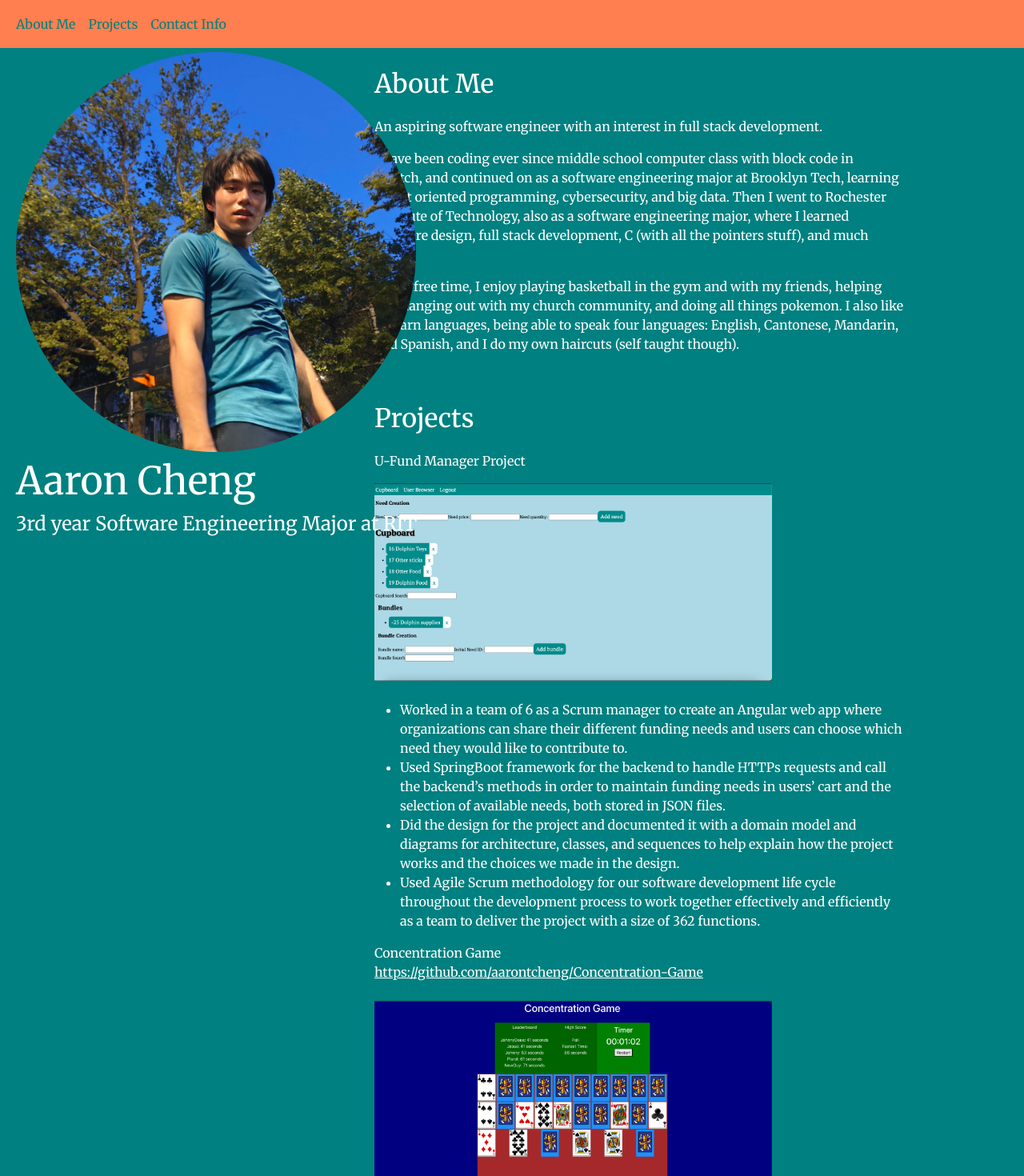
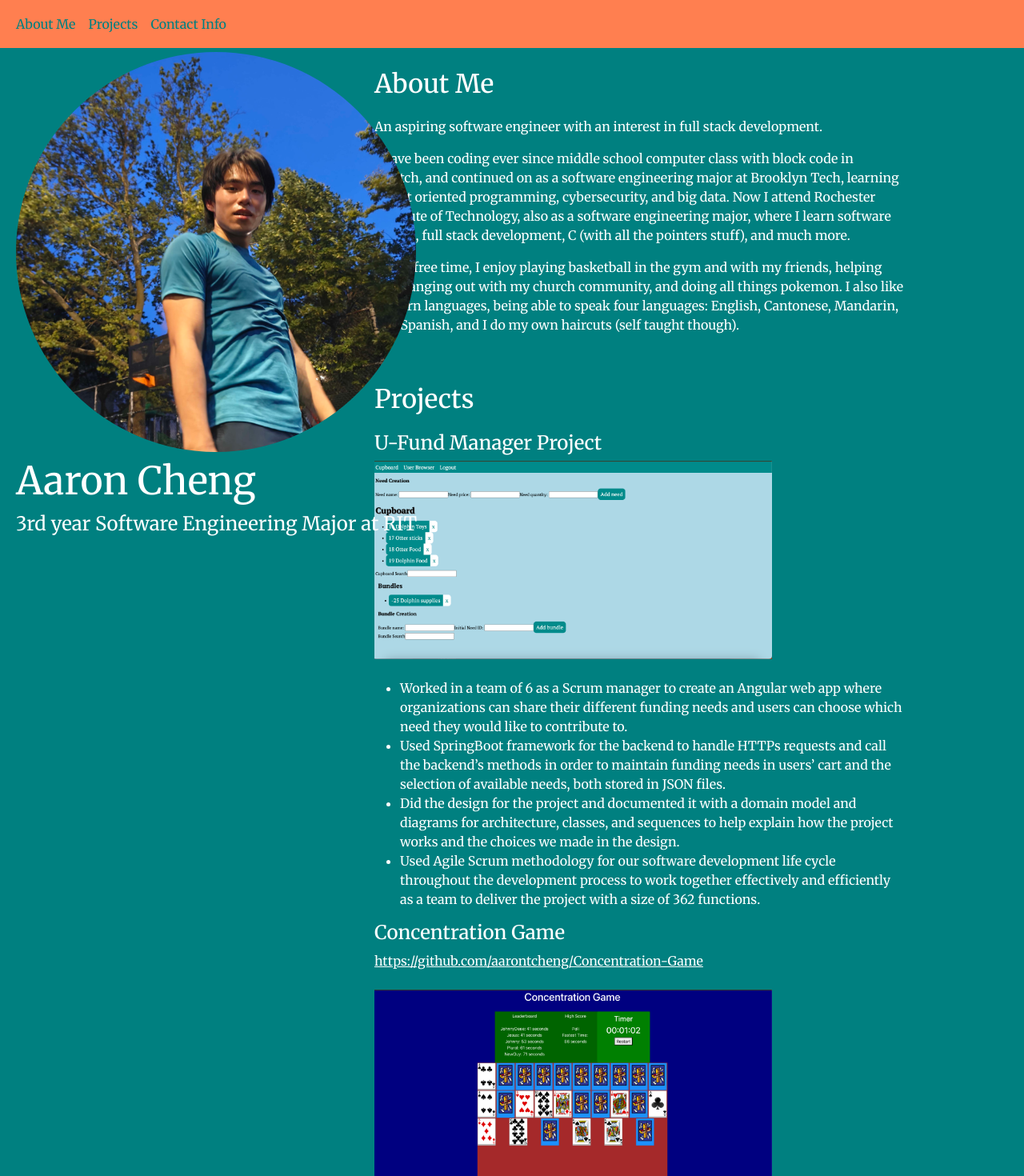
Before and after one commit to aarontcheng/portfolio, a React (Vite) app in the folder portfolio-app/: page / in a window 1280 px wide. Shown: the top 1470 px of the page at 80% size. Built offline with nearby package versions, Linux system fonts and the light colour scheme; a web font is replaced by a local one.

Commit message:
added email

```diff
--- a/portfolio-app/index.html
+++ b/portfolio-app/index.html
@@ -8,7 +8,7 @@
     <link rel="preconnect" href="https://fonts.googleapis.com">
     <link rel="preconnect" href="https://fonts.gstatic.com" crossorigin>
     <link href="https://fonts.googleapis.com/css2?family=Google+Sans+Code:ital,wght@0,300..800;1,300..800&family=Merriweather:ital,opsz,wght@0,18..144,300..900;1,18..144,300..900&display=swap" rel="stylesheet">
-    <title>Vite + React</title>
+    <title>Aaron Cheng</title>
   </head>
   <body>
     <div id="root"></div>
--- a/portfolio-app/package.json
+++ b/portfolio-app/package.json
@@ -2,12 +2,15 @@
   "name": "portfolio-app",
   "private": true,
   "version": "0.0.0",
+  "homepage": "https://gitname.github.io/react-gh-pages",
   "type": "module",
   "scripts": {
     "dev": "vite --open",
     "build": "vite build --base=./ ",
     "lint": "eslint .",
-    "preview": "vite preview"
+    "preview": "vite preview",
+    "predeploy": "npm run build",
+    "deploy": "gh-pages -d build"
   },
   "dependencies": {
     "ajv": "^8.17.1",
@@ -28,6 +31,7 @@
     "eslint": "^9.25.0",
     "eslint-plugin-react-hooks": "^5.2.0",
     "eslint-plugin-react-refresh": "^0.4.19",
+    "gh-pages": "^6.3.0",
     "globals": "^16.0.0",
     "vite": "^6.3.5"
   }
--- a/portfolio-app/src/App.jsx
+++ b/portfolio-app/src/App.jsx
@@ -57,7 +57,7 @@ function App() {
                   An aspiring software engineer with an interest in full stack development.
                 </p>
                 <p>
-                  I have been coding ever since middle school computer class with block code in scratch, and continued on as a software engineering major at Brooklyn Tech, learning object oriented programming, cybersecurity, and big data. Then I went to Rochester Institute of Technology, also as a software engineering major, where I learned software design, full stack development, C (with all the pointers stuff), and much more!
+                  I have been coding ever since middle school computer class with block code in scratch, and continued on as a software engineering major at Brooklyn Tech, learning object oriented programming, cybersecurity, and big data. Now I attend Rochester Institute of Technology, also as a software engineering major, where I learn software design, full stack development, C (with all the pointers stuff), and much more.
                 </p>
                 <p>
                   In my free time, I enjoy playing basketball in the gym and with my friends, helping and hanging out with my church community, and doing all things pokemon. I also like to learn languages, being able to speak four languages: English, Cantonese, Mandarin, and Spanish, and I do my own haircuts (self taught though).
@@ -75,9 +75,9 @@ function App() {
 
             <div>
               <div className="project">
-                <p>
+                <h4>
                   U-Fund Manager Project
-                </p>
+                </h4>
                 <img className="projectPic" src={ufund}/>
                 <br />
                 <br />
@@ -93,8 +93,7 @@ function App() {
               {/* Procon future company name */}
               <div className="project">
                 <div>
-                  Concentration Game
-                  <br/>
+                  <h4>Concentration Game</h4>
                   <a style={{color: "white"}} href="https://github.com/aarontcheng/Concentration-Game">https://github.com/aarontcheng/Concentration-Game</a>
 
                 </div>
@@ -120,7 +119,10 @@ function App() {
             <div className="contacts" style={{display: "flex", flexDirection: "row"}}>
               <a href="https://github.com/aarontcheng"><img alt="github link" src={github}/></a>
               <a href="https://www.linkedin.com/in/aaron-cheng-78a562311/"><img alt="linkedIn link" src={linkedIn}/></a>
+
             </div>
+            <br/>
+            <p>aaronchengwork24@gmail.com</p>
           </div>
 
         </div>
```
Also changed, not shown: 1 other file (tests, documents, lock files or other folders).
